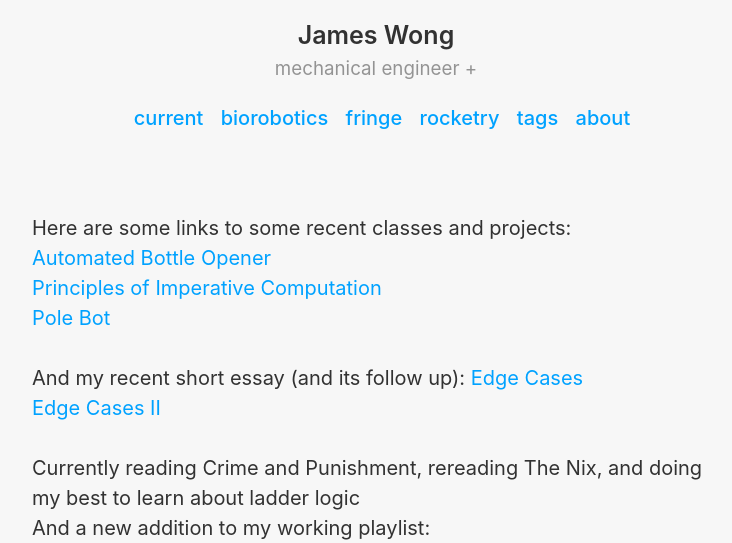
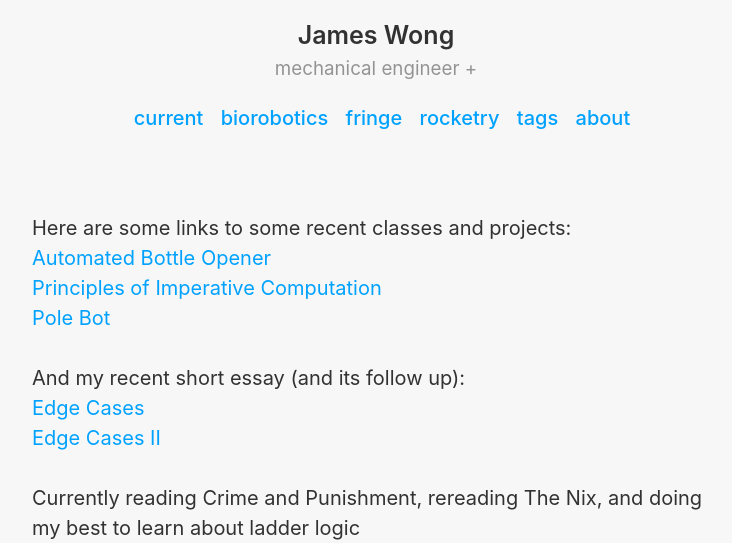
Before and after one commit to jamestorrissonwong/jtw, a Jekyll site: the page built from index.html, in a window 1280 px wide. Shown: the top 543 px of the page, without its empty margins (258-990 px from the left). Built offline with Jekyll 4.4.1, drawn with Linux system fonts in a browser that asks for light colours; the list of posts is cut into pages by our own code; grey boxes are pictures that could not be loaded.

Commit message:
i should sleep

```diff
--- a/index.html
+++ b/index.html
@@ -10,9 +10,9 @@
 
 <br>
 <br>
-And my recent short essay (and its follow up):
+And my recent short essay (and its follow up): <br>
 <a href="/edgecases/">Edge Cases</a><br>
-<a href="/edgecases/">Edge Cases II</a>
+<a href="/edgecases2/">Edge Cases II</a>
 
 <br>
 <br>
```
